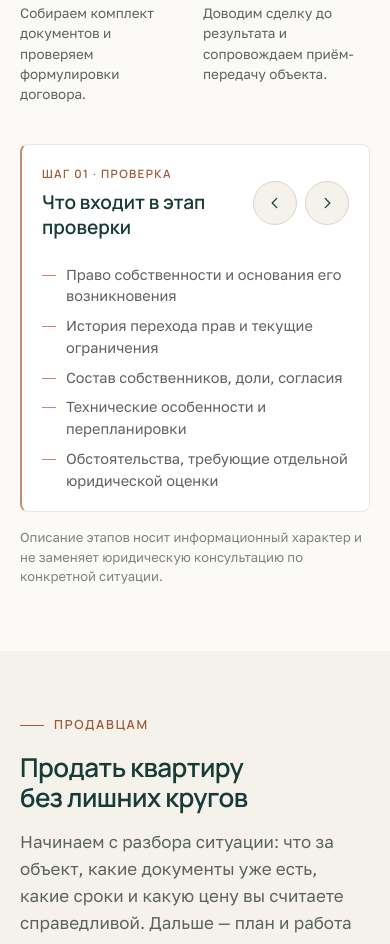
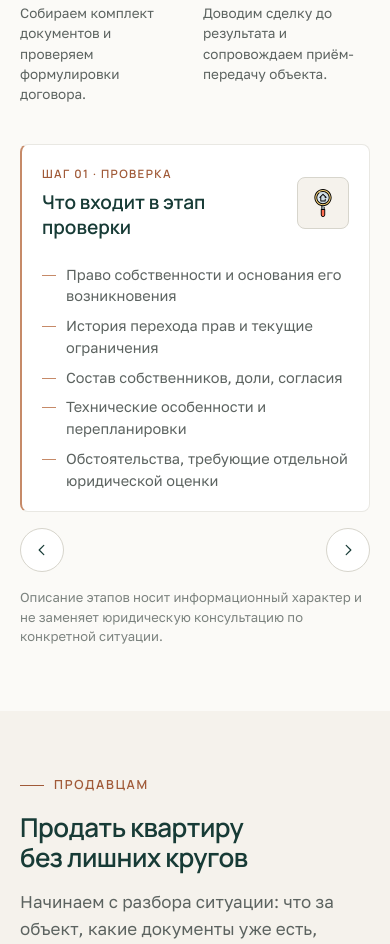
Before and after one commit to PushistiyAvocado/my_website, a plain HTML site: page prototype/index.html in a window 390 px wide. Shown: the part 6258-7202 px from the top of the page. Drawn offline with Linux system fonts and the light colour scheme.

Commit message:
Стрелки листания по бокам карточки этапа, на узких экранах — под ней

```diff
--- a/prototype/assets/css/site.css
+++ b/prototype/assets/css/site.css
@@ -733,8 +733,17 @@ textarea.field__control { min-height: 104px; resize: vertical; line-height: 1.55
 .step.is-active .step__title { text-decoration: underline; text-decoration-color: var(--c-terracotta); text-underline-offset: 5px; text-decoration-thickness: 1px; }
 .step:focus-visible::before { box-shadow: 0 0 0 3px var(--c-milk), 0 0 0 4px var(--c-terracotta-ink); }
 
+/* Оболочка карточки этапа: стрелки листания стоят по бокам от неё */
+.route-shell {
+  margin-top: clamp(24px, 2.6vw, 36px);
+  display: grid;
+  grid-template-columns: auto minmax(0, 1fr) auto;
+  grid-template-areas: "prev detail next";
+  align-items: center;
+  gap: clamp(10px, 1.1vw, 18px);
+}
 .route-detail {
-  margin-top: clamp(24px, 2.6vw, 36px);
+  grid-area: detail;
   border: 1px solid var(--c-line);
   border-left: 2px solid var(--c-terracotta);
   border-radius: var(--r-sm);
@@ -762,8 +771,7 @@ textarea.field__control { min-height: 104px; resize: vertical; line-height: 1.55
   margin-top: 6px;
 }
 
-/* Шапка карточки: строка «Шаг 03 · Оформление» слева, иконка этапа и
-   стрелки листания справа — всё на одной строке. */
+/* Шапка карточки: строка «Шаг 03 · Оформление» слева, иконка этапа справа */
 .route-detail__head {
   display: flex;
   flex-wrap: wrap;
@@ -772,16 +780,9 @@ textarea.field__control { min-height: 104px; resize: vertical; line-height: 1.55
   gap: var(--sp-3) var(--sp-4);
 }
 .route-detail__head-text { flex: 1 1 180px; min-width: 0; }
-.route-detail__actions {
+.route-detail__icon {
   flex: none;
   margin-left: auto;
-  display: flex;
-  align-items: center;
-  gap: var(--sp-3);
-}
-.route-detail__nav { display: flex; gap: var(--sp-2); }
-.route-detail__icon {
-  flex: none;
   width: 52px; height: 52px;
   display: grid; place-items: center;
   border: 1px solid var(--c-line-strong);
@@ -793,7 +794,7 @@ textarea.field__control { min-height: 104px; resize: vertical; line-height: 1.55
 .route-detail__icon svg,
 .route-detail__icon img { width: 28px; height: 28px; }
 .route-detail__icon img { object-fit: contain; }
-/* Стрелки «назад / вперёд» */
+/* Стрелки «назад / вперёд» по бокам карточки этапа */
 .route__arrow {
   width: var(--tap);
   height: var(--tap);
@@ -801,14 +802,18 @@ textarea.field__control { min-height: 104px; resize: vertical; line-height: 1.55
   place-items: center;
   border: 1px solid var(--c-line-strong);
   border-radius: 50%;
-  background: var(--c-milk);
+  background: var(--c-white);
   color: var(--c-green-800);
   transition: border-color var(--dur-fast) var(--ease), color var(--dur-fast) var(--ease),
               transform var(--dur-fast) var(--ease);
 }
+.route__arrow--prev { grid-area: prev; justify-self: start; }
+.route__arrow--next { grid-area: next; justify-self: end; }
 .route__arrow svg { width: 18px; height: 18px; }
 .route__arrow:hover { border-color: var(--c-terracotta); color: var(--c-terracotta-ink); }
 .route__arrow:active { transform: translateY(1px); }
+/* Глобальный :focus-visible ставит радиус 4px — у круглой кнопки возвращаем круг */
+.route__arrow:focus-visible { border-radius: 50%; }
 .route-detail__list { display: grid; gap: 8px; }
 .route-detail__list li {
   display: flex;
@@ -1442,6 +1447,15 @@ textarea.field__control { min-height: 104px; resize: vertical; line-height: 1.55
   .tg-wrap { grid-template-columns: minmax(0, 1fr); }
   .cta__inner { grid-template-columns: minmax(0, 1fr); }
   .cta__actions { justify-content: flex-start; }
+  /* На узких экранах стрелки уходят под карточку: «назад» слева, «вперёд» справа */
+  .route-shell {
+    grid-template-columns: auto auto;
+    grid-template-areas:
+      "detail detail"
+      "prev next";
+    justify-content: space-between;
+    row-gap: 16px;
+  }
   .route-detail { grid-template-columns: minmax(0, 1fr); }
 }
 
@@ -1474,8 +1488,6 @@ textarea.field__control { min-height: 104px; resize: vertical; line-height: 1.55
   .sort select { width: 100%; }
   .hero__portrait { width: 116px; }
   .about__stamp { display: none; }
-  /* На узких экранах иконка этапа уступает место стрелкам листания */
-  .route-detail__icon { display: none; }
 }
 
 @media (max-width: 480px) {
--- a/prototype/assets/js/app.js
+++ b/prototype/assets/js/app.js
@@ -672,9 +672,11 @@
       else if (e.key === 'Home') { select(0); e.preventDefault(); }
       else if (e.key === 'End') { select(steps.length - 1); e.preventDefault(); }
     }
+    /* Клавиши работают, когда фокус на этапе, на карточке или на стрелке по боку */
+    var shell = $('.route-shell') || panel;
     var group = $('.route');
     if (group) group.addEventListener('keydown', onKeydown);
-    panel.addEventListener('keydown', onKeydown);
+    shell.addEventListener('keydown', onKeydown);
 
     select(0);
   }
--- a/prototype/index.html
+++ b/prototype/index.html
@@ -251,28 +251,28 @@
           </button>
         </div>
 
+        <!-- Стрелки листания стоят по бокам карточки этапа -->
+        <div class="route-shell">
+          <button class="route__arrow route__arrow--prev" type="button" data-step-prev
+                  aria-controls="route-detail" aria-label="Предыдущий этап">
+            <span data-icon="chevron-left" aria-hidden="true"></span>
+          </button>
+
           <div class="route-detail" id="route-detail" role="region" aria-label="Подробности выбранного этапа">
-          <!-- Шапка карточки: строка «Шаг 03 · Оформление», иконка этапа и стрелки листания -->
             <div class="route-detail__head">
               <div class="route-detail__head-text" aria-live="polite">
                 <p class="route-detail__label" id="route-detail-label"></p>
                 <h3 class="route-detail__title" id="route-detail-title"></h3>
               </div>
-            <div class="route-detail__actions">
               <span class="route-detail__icon" id="route-detail-icon" aria-hidden="true" hidden></span>
-              <div class="route-detail__nav" role="group" aria-label="Листание этапов">
-                <button class="route__arrow" type="button" data-step-prev aria-controls="route-detail"
-                        aria-label="Предыдущий этап">
-                  <span data-icon="chevron-left" aria-hidden="true"></span>
-                </button>
-                <button class="route__arrow" type="button" data-step-next aria-controls="route-detail"
-                        aria-label="Следующий этап">
+            </div>
+            <ul class="route-detail__list" id="route-detail-list" aria-live="polite"></ul>
+          </div>
+
+          <button class="route__arrow route__arrow--next" type="button" data-step-next
+                  aria-controls="route-detail" aria-label="Следующий этап">
             <span data-icon="chevron-right" aria-hidden="true"></span>
           </button>
-              </div>
-            </div>
-          </div>
-          <ul class="route-detail__list" id="route-detail-list" aria-live="polite"></ul>
         </div>
 
         <p class="tiny" style="margin-top: 16px;">
```
Also changed, not shown: _check.txt, 1 other file. Lines whose indentation alone changed are shown as unchanged.
